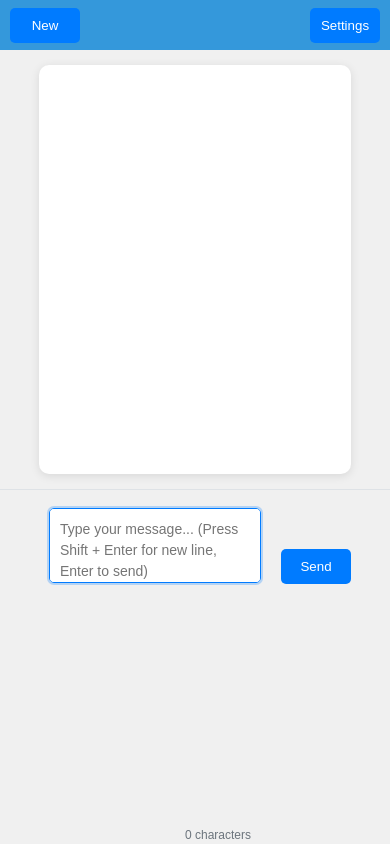
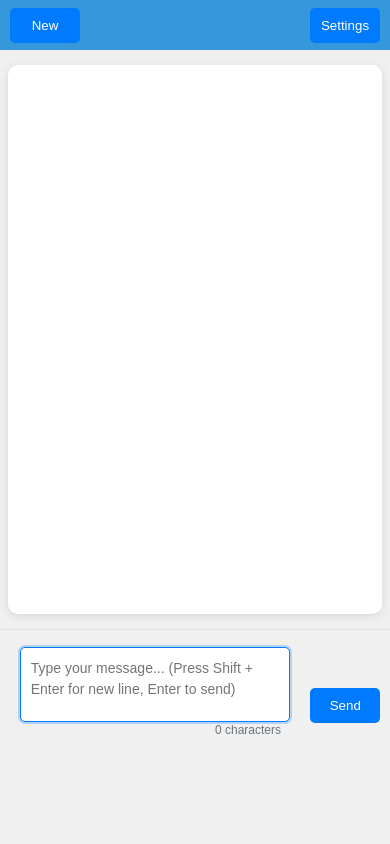
Before and after one commit to ctclg/chat-app, a FastAPI app: page / in a window 390 px wide. Run offline with FastAPI, Linux system fonts and the light colour scheme.

Commit message:
Add favicon link to index.html and adjust CSS for chat container responsiveness

```diff
--- a/static/css/styles.css
+++ b/static/css/styles.css
@@ -44,7 +44,8 @@ p {
 }
 
 .chat-container {
-    height: calc(100vh - 190px); /* Adjust height based on your layout */
+    height: calc(100vh - 190px);
+    /* Adjust height based on your layout */
     margin-left: 10%;
     margin-right: 10%;
     margin-top: 15px;
@@ -208,6 +209,18 @@ p {
     align-items: center;
     bottom: 0px;
     z-index: 100;
+    font-size: 16px;
+    /* Set the font size for the text area */
+    -webkit-text-size-adjust: 100%;
+    /* Prevent text size adjustment */
+    user-select: auto;
+    /* Allow user text selection */
+    -webkit-user-select: auto;
+    /* Allow user text selection */
+    -webkit-tap-highlight-color: rgba(0, 0, 0, 0);
+    /* Disable tap highlight */
+    max-height: 100%;
+    /* Set maximum height for the text area */
 }
 
 .chat-input-container textarea {
@@ -269,7 +282,7 @@ p {
     color: #6c757d;
     margin-right: 200px;
     position: absolute;
-    bottom: 2px;
+    margin-top: 90px;
     z-index: 2000;
     width: 80%;
     text-align: right;
@@ -516,9 +529,44 @@ button:hover {
 }
 
 @media (hover: none) {
-    .page-container {
+    .chat-container {
         /*background: lime;*/
-      max-height: 600px;
+        max-height: 65%;
+        margin-left: 2%;
+        margin-right: 2%;
+    }
+}
+
+@media (hover: none) {
+    #chat-form {
+        width: 95%;
+    }
+}
+
+@media (hover: none) {
+    .char-count {
+        margin-right: 140px;
+    }
+}
+
+@media (hover: none) {
+    .user-message {
+        margin-left: 0%;
+        margin-right: 0%;
+    }
+}
+
+@media (hover: none) {
+    .bot-message {
+        margin-left: 0%;
+        margin-right: 0%;
+    }
+}
+
+@media (hover: none) {
+    .system-message {
+        margin-left: 0%;
+        margin-right: 0%;
     }
 }
 
--- a/templates/index.html
+++ b/templates/index.html
@@ -9,6 +9,7 @@
     <title>Chat Application</title>
     <script src="https://cdn.jsdelivr.net/npm/marked@4.3.0/marked.min.js"></script>
     <link rel="stylesheet" href="/static/css/styles.css">
+    <link rel="icon" type="image/png" href="/static/images/favicon.png">
 </head>
 <!--
         <h1>Chat Application</h1>
```
Also changed, not shown: static/images/Favicon.png (added). Lines whose indentation alone changed are shown as unchanged.
